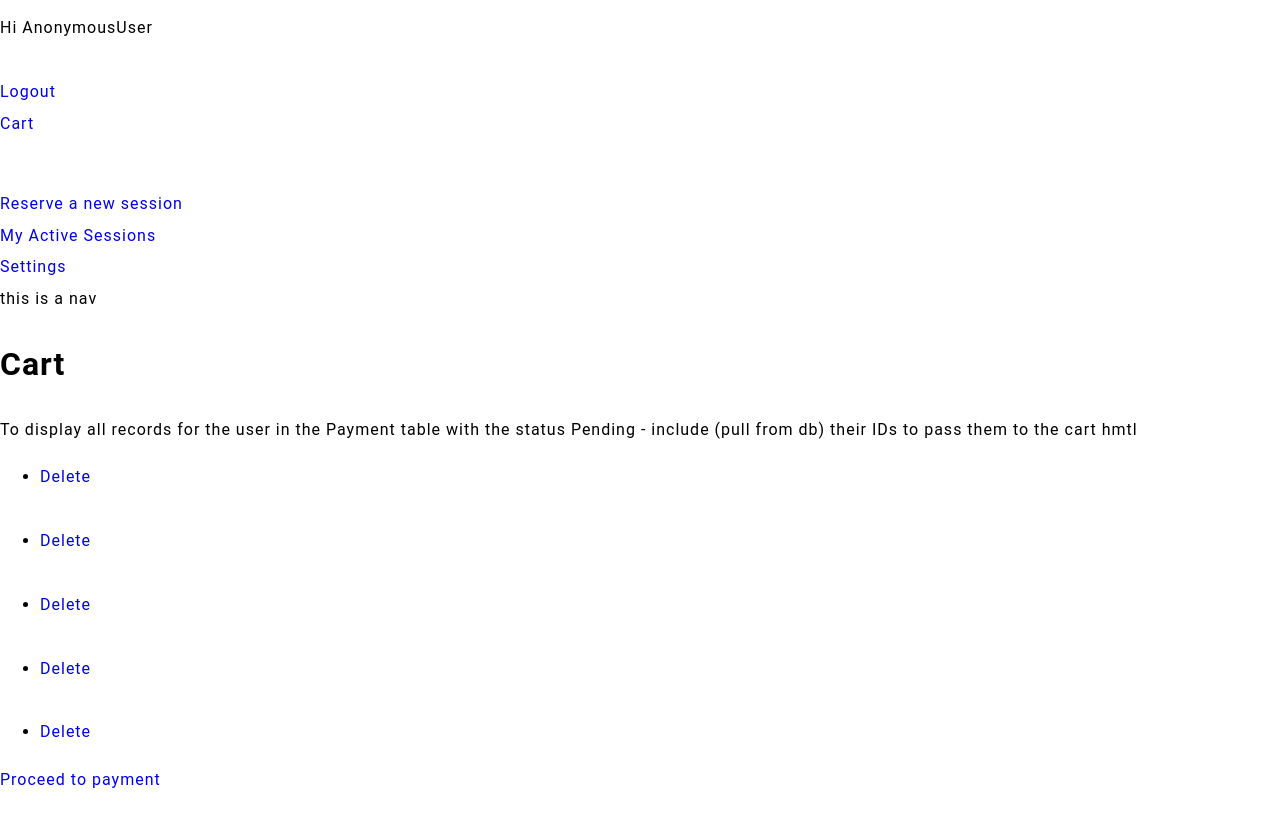
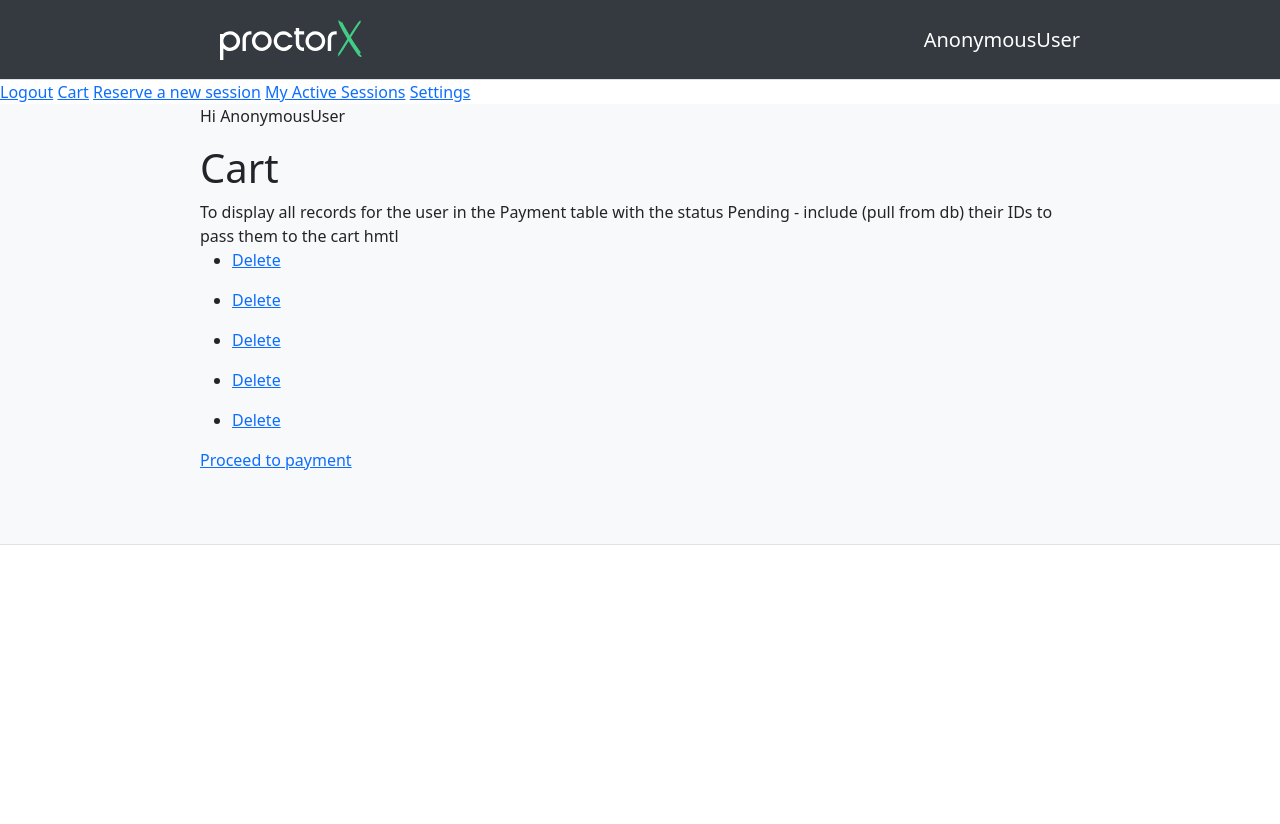
Before and after one commit to jonathanordonez/proctorx, a Django app: template proctorx/templates/cart.html in a window 1280 px wide. Before the commit the page ends 788 px from the top, so only its background shows below. Run offline with Django 3.2, Linux system fonts and the light colour scheme; the template is opened without the code that fills it: values that come from a table or form of the project are taken from there, others are empty.

Commit message:
started working on the student template css

```diff
--- a/proctorx/static/css/styles.css
+++ b/proctorx/static/css/styles.css
@@ -1,65 +1,54 @@
-html {
-    height: 100%;
+body {
+    /* max-width: 1200px; */
+    height: 100vh;
+    margin: 0;
 }
 
-body {
-    margin: 0;
-    display: grid;
-    grid-template-rows: 80px auto 80px;
-    min-height: 100%;
-    letter-spacing: 1px;
-    font-family: sans pro,Roboto,Arial,sans-serif;
-    line-height: 1.5;
+.scale-down {
+    padding-left: 200px;
+    padding-right: 200px;
 }
 
 header {
-    display: grid;
-    grid-template-columns: 30% 70%;
-    border-bottom: 1px solid #f9f9f9;
+
+    background-color: #343a40 !important;
+    border-bottom: 1px solid #dee2e6 !important;
     border-bottom-width: 1px;
     border-bottom-style: solid;
-    border-bottom-color: rgb(249, 249, 249);
-}
-
-.logo {
-    justify-self: start;
-    align-self: center;
-    width: auto;
-    height: 60px;
-    padding-left: 20px;
+    border-bottom-color: rgb(222, 226, 230);
+    display: grid;
+    grid-template-columns: 1fr 1fr;
+    height: 80px;
 }
 
 .brand-img {
-    width: auto;
-    height: 60px;
+    margin: 20px;
+    height: 40px;
 }
 
-.header-links {
+.user-settings {
+    color: white;
     justify-self: end;
     align-self: center;
-    padding-right: 20px;
-    color: #333;
 }
 
-.header-links a {
-    padding: 10px;
-}
-
-a {
-    text-decoration: none;
-}
-
-a:visited {
-    color: inherit;
-  }
-
-main {
-    min-height: 100%;
+.user-settings::after {
 
 }
 
+
+main {
+    background-color: #f8f9fa;
+    height: calc(100% - 360px);
+}
+
 footer {
-
+    height: 280px;
+    background-color: white;
+    border-top: 1px solid #dee2e6 !important;
+    border-top-width: 1px;
+    border-top-style: solid;
+    border-top-color: rgb(222, 226, 230);
 }
 
 
--- a/proctorx/templates/student_template.html
+++ b/proctorx/templates/student_template.html
@@ -3,20 +3,48 @@
 <html lang="en">
 <head>
     <meta charset="UTF-8">
+    <link href="https://cdn.jsdelivr.net/npm/bootstrap@5.0.2/dist/css/bootstrap.min.css" rel="stylesheet" integrity="sha384-EVSTQN3/azprG1Anm3QDgpJLIm9Nao0Yz1ztcQTwFspd3yD65VohhpuuCOmLASjC" crossorigin="anonymous">
     <link rel="stylesheet" type="text/css" href={% static '/css/styles.css' %}>
     {% block title %}{% endblock %}
 </head>
 <body>
-    <p>Hi {{ request.user }}</p>
+
+    <header class="scale-down">
+        <div class="logo">
+            <img class="brand-img" alt="ProctorX Logo" src={% static '/img/proctorX-white.svg' %}>
+        </div>
+        <div class="user-settings fs-5">
+            {{ request.user }}
+        </div>
+
+
+
+    </header>
+
+    <div class="student-options-panel">
+        <div class="student-links">
             <a href="/logout">Logout</a>
             <a href="cart">Cart</a>
             <a href="reservation">Reserve a new session</a>
             <a href="session">My Active Sessions</a>
             <a href="settings">Settings</a>
-    <nav>this is a nav</nav>
+        </div>
+    </div>
+
+    <main class="scale-down">
+
+        <p>Hi {{ request.user }}</p>
         {% block content %}
 
         {% endblock %}
 
+
+    </main>
+
+    <footer class="scale-down">
+
+
+    </footer>
+
 </body>
 </html>
```
Also changed, not shown: proctorx/static/css/styles copy.css (added, +108 -0 lines), db.sqlite3, proctorx/static/img/proctorX-white.svg (added), proctorx/static/img/proctorX.png (added). Lines whose indentation alone changed are shown as unchanged.
